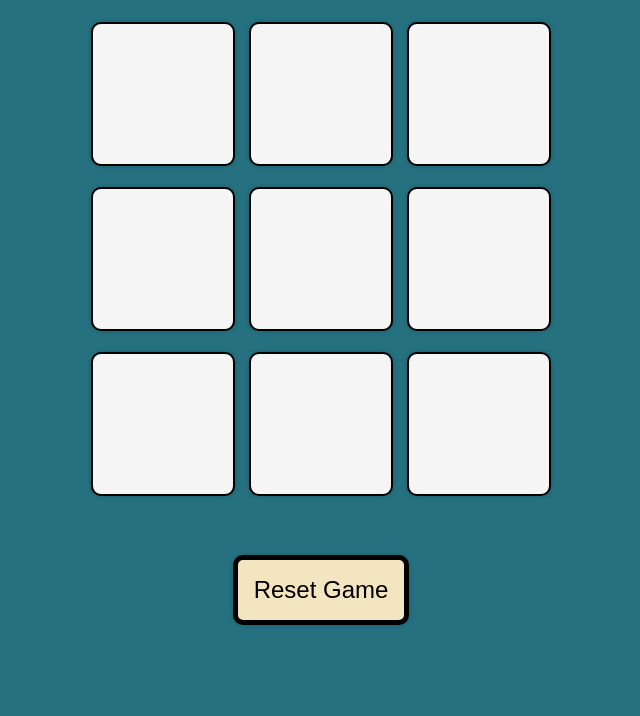
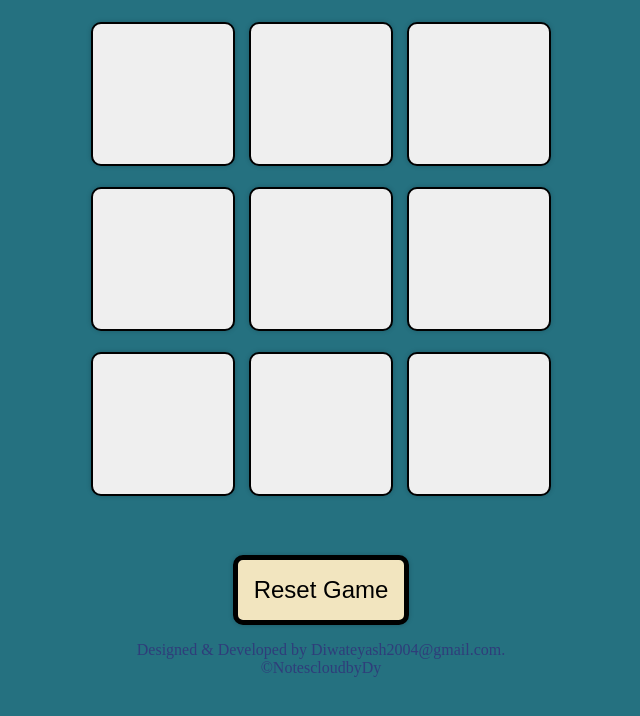
Before and after one commit to Mediwateyash/Tictactoe-game, a plain HTML site: page index.html in a window 1280 px wide. Shown: the part 58-774 px from the top of the page, without its empty margins (319-959 px from the left). Drawn offline with Linux system fonts and the light colour scheme.

Commit message:
draw added

```diff
--- a/index.html
+++ b/index.html
@@ -34,5 +34,8 @@
     </main>
     <script src="/tictactoe-game/script.js"></script>
 </body>
-
+<footer>
+  <p>Designed & Developed by Diwateyash2004@gmail.com.</p>
+  <p>&copy;NotescloudbyDy</p>
+</footer>
 </html>
--- a/style.css
+++ b/style.css
@@ -32,8 +32,8 @@ body{
     border-radius: 10px;
     font-size: 8vmin;
     box-shadow: 0 0 5px 0 rgba(0, 0, 0, 0.2);
-    color: #d92929;
-    background-color:whitesmoke
+    color: #CD5C08;
+    background-color:;
 }
 
 #reset-btn{
@@ -73,3 +73,10 @@ body{
   .hide {
     display: none;
   }
+
+  footer{
+    color: rgb(47, 61, 122);
+    margin-top: 1rem;
+    margin-bottom: 1rem;
+    text-align: bottom;
+  }
```
